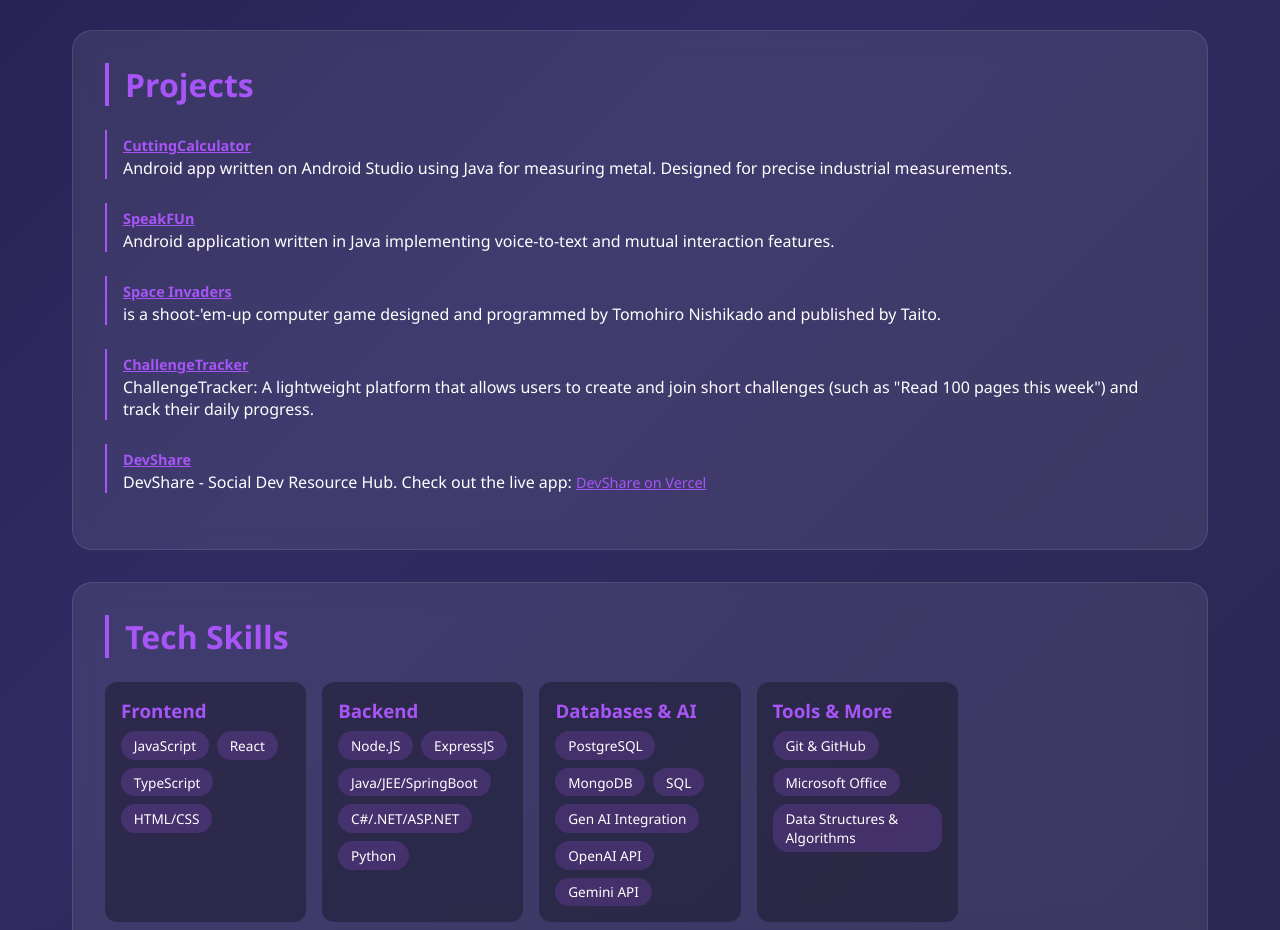
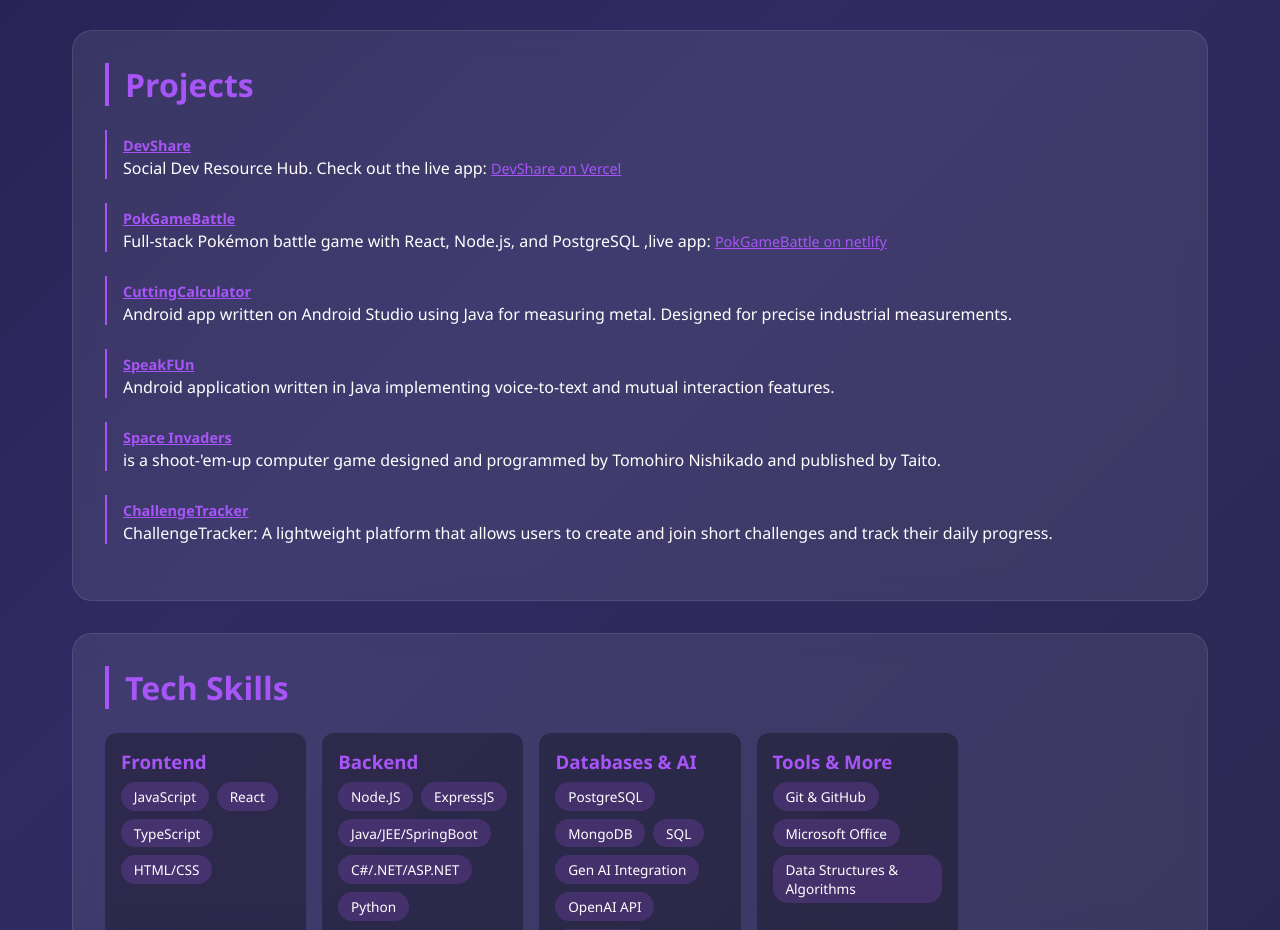
Before and after one commit to Al-Amer/my-personal-website-, a React (Create React App) app: page / in a window 1280 px wide. Shown: the part 2462-3392 px from the top of the page. Built offline with nearby package versions, Linux system fonts and the light colour scheme.

Commit message:
add a new project

```diff
--- a/src/App.js
+++ b/src/App.js
@@ -148,6 +148,16 @@ function App() {
             <h2 className="section-title">Projects</h2>
 
             <div className="timeline-item">
+              <div className="timeline-title"><a href='https://github.com/Al-Amer/devshare' className='timeline-subtitle'>DevShare</a></div>
+              <p>Social Dev Resource Hub. Check out the live app: <a href='https://devshare-two.vercel.app' className='timeline-subtitle'>DevShare on Vercel</a></p>
+            </div>
+
+            <div className="timeline-item">
+              <div className="timeline-title"><a href='https://github.com/Al-Amer/PokGameBattle.git' className='timeline-subtitle'>PokGameBattle</a></div>
+              <p>Full-stack Pokémon battle game with React, Node.js, and PostgreSQL ,live app: <a href='https://pokemonbattel.netlify.app' className='timeline-subtitle'>PokGameBattle on netlify</a></p>
+            </div>
+
+            <div className="timeline-item">
               <div className="timeline-title"><a href='https://github.com/Al-Amer/Cutting-Calculator' className='timeline-subtitle'>CuttingCalculator</a></div>
               <p>Android app written on Android Studio using Java for measuring metal. Designed for precise industrial measurements.</p>
             </div>
@@ -164,13 +174,12 @@ function App() {
 
             <div className="timeline-item">
               <div className="timeline-title"><a href='https://github.com/Al-Amer/WBS-GroupProject05-ChallengeTracker' className='timeline-subtitle'>ChallengeTracker</a></div>
-              <p>ChallengeTracker: A lightweight platform that allows users to create and join short challenges (such as "Read 100 pages this week")
-                and track their daily progress. </p>
+              <p>ChallengeTracker: A lightweight platform that allows users to create and join short challenges and track their daily progress. </p>
             </div>
-            <div className="timeline-item">
+            {/* <div className="timeline-item">
               <div className="timeline-title"><a href='https://github.com/Al-Amer/devshare' className='timeline-subtitle'>DevShare</a></div>
               <p>DevShare - Social Dev Resource Hub. Check out the live app: <a href='https://devshare-two.vercel.app' className='timeline-subtitle'>DevShare on Vercel</a></p>
-            </div>
+            </div> */}
           </div>
         </section>
         {/* Skills Section */}
```
Also changed, not shown: 1 other file (tests, documents, lock files or other folders).
